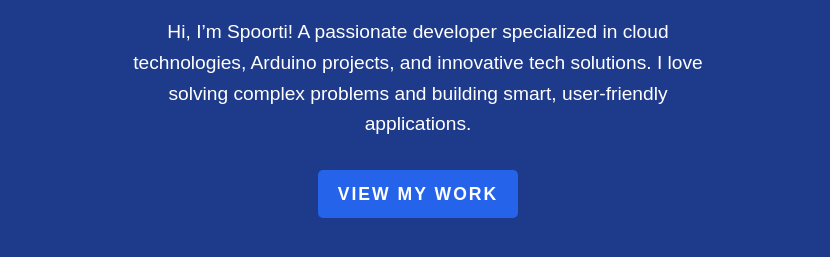
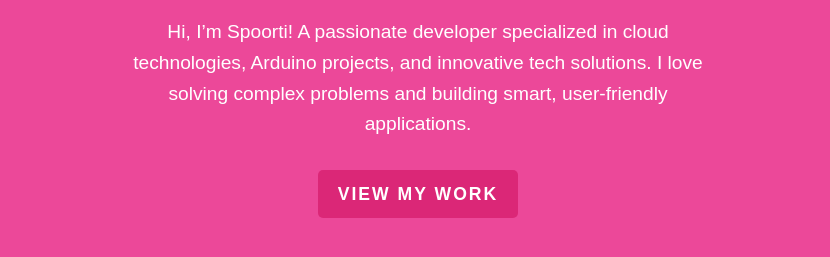
Before and after one commit to spoorthii1/1st-repository, a plain HTML site: page index.html in a window 1280 px wide. Shown: the part 355-612 px from the top of the page, without its empty margins (222-1052 px from the left). Drawn offline with Linux system fonts and the light colour scheme.

Commit message:
Changing the background colour in pink

```diff
--- a/index.html
+++ b/index.html
@@ -16,7 +16,7 @@
         }
 
         body {
-            background-color: #1e3a8a; /* Blue Background */
+            background-color: #ec4899; /* Pink Background */
             color: white;
             line-height: 1.6;
         }
@@ -56,18 +56,18 @@
 
         a {
             text-decoration: none;
-            color: #60a5fa; /* Lighter blue for links */
+            color: #f472b6; /* Lighter pink for links */
             font-weight: bold;
             transition: color 0.3s ease;
         }
 
         a:hover {
-            color: #2563eb;
+            color: #db2777;
         }
 
         /* Button Style */
         .btn {
-            background-color: #2563eb; /* Dark Blue */
+            background-color: #db2777; /* Darker Pink */
             border: none;
             padding: 10px 20px;
             color: white;
@@ -81,7 +81,7 @@
         }
 
         .btn:hover {
-            background-color: #3b82f6;
+            background-color: #f472b6;
             transform: scale(1.05);
         }
 
```
